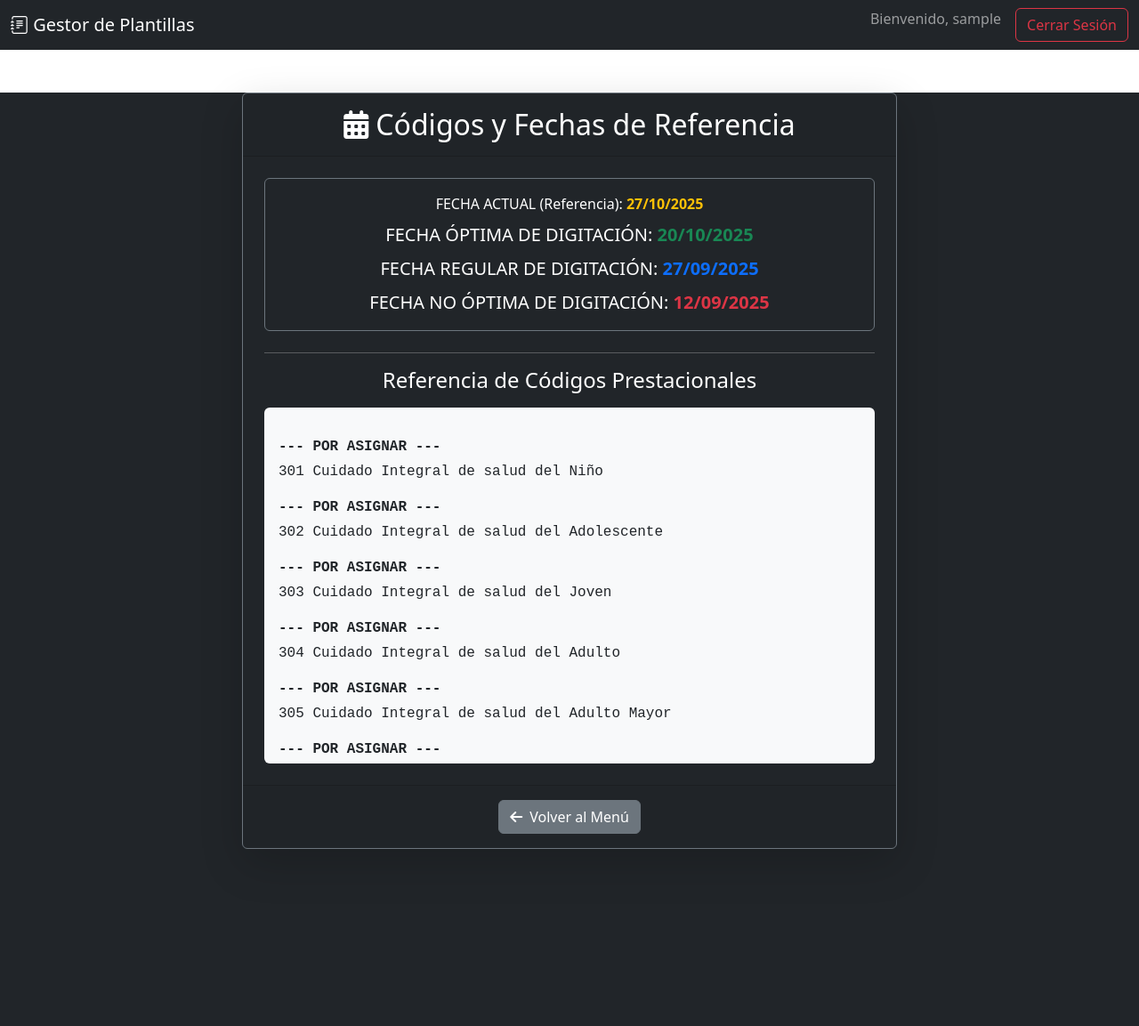
After one commit to juanccm717-cyber/gestor-plantillas-web, a Flask app: page /referencia_codigos in a window 1280 px wide. The commit adds this page. Shown: the top 1153 px of the page at 89% size. Run offline with Flask 3, Linux system fonts and the light colour scheme; the visitor is signed in with stand-in values (Sample User, id 1); some libraries are stand-ins or nearby versions.

Commit message:
Feature: Añadir página de referencia de Códigos y Fechas

```diff
--- a/api/index.py
+++ b/api/index.py
@@ -1,10 +1,21 @@
+# ==============================================================================
+#                           BLOQUE DE IMPORTACIONES
+# ==============================================================================
+
+# --- Librerías Estándar de Python ---
+import os
+import re
+from datetime import datetime, timedelta
+
+# --- Librerías de Terceros (Instaladas) ---
 from flask import Flask, render_template, request, jsonify, session, redirect, url_for, Response
 from werkzeug.security import check_password_hash, generate_password_hash
-import os
-import re # <--- CORRECCIÓN 1 y 2: Importación en el lugar correcto.
+from sqlalchemy import create_engine, text
 from dotenv import load_dotenv
-from sqlalchemy import create_engine, text
 from fpdf import FPDF
+
+# ==============================================================================
+
 
 
 # --- CONFIGURACIÓN DE LA BASE DE DATOS REAL (SUPABASE) ---
@@ -468,6 +479,29 @@
         return redirect(url_for('login'))
     return render_template('calculadora_gestacional.html')
 
+# --- RUTA PARA LA PÁGINA DE REFERENCIA DE CÓDIGOS Y FECHAS ---
+@app.route('/referencia_codigos')
+def referencia_codigos():
+    if 'username' not in session:
+        return redirect(url_for('login'))
+
+    # Lógica para calcular las fechas
+    hoy = datetime.now()
+    fecha_optima = hoy - timedelta(days=7)
+    fecha_regular = hoy - timedelta(days=30)
+    fecha_no_optima = hoy - timedelta(days=45)
+
+    # Formateamos las fechas para mostrarlas
+    fechas = {
+        "actual": hoy.strftime('%d/%m/%Y'),
+        "optima": fecha_optima.strftime('%d/%m/%Y'),
+        "regular": fecha_regular.strftime('%d/%m/%Y'),
+        "no_optima": fecha_no_optima.strftime('%d/%m/%Y')
+    }
+
+    # Pasamos las fechas y la lista de códigos a la plantilla
+    return render_template('referencia_codigos.html', fechas=fechas, codigos=CODIGOS_PRESTACIONALES_CATEGORIZADOS)
+
 
 if __name__ == '__main__':
     app.run(debug=True)
--- a/templates/base.html
+++ b/templates/base.html
@@ -12,7 +12,7 @@
     <!-- Quill Rich Text Editor CSS -->
     <link href="https://cdn.jsdelivr.net/npm/quill@2.0.2/dist/quill.snow.css" rel="stylesheet">
 
-    <!-- LÍNEA AÑADIDA PARA ICONOS (FONT AWESOME ) -->
+    <!-- LÍNEA AÑADIDA PARA ICONOS (FONT AWESOME  ) -->
     <link rel="stylesheet" href="https://cdnjs.cloudflare.com/ajax/libs/font-awesome/6.5.2/css/all.min.css">
 
     <style>
@@ -27,13 +27,25 @@
             background-color: #b02a6e;
             border-color: #a52867;
         }
+
+        /* Estilos para el botón púrpura de la página de Referencia */
+        .btn-purple {
+            color: #fff;
+            background-color: #6f42c1;
+            border-color: #6f42c1;
+        }
+        .btn-purple:hover {
+            color: #fff;
+            background-color: #5a359a;
+            border-color: #53318f;
+        }
     </style>
     {% block head %}{% endblock %}
 </head>
 <body>
     <nav class="navbar navbar-expand-lg navbar-dark bg-dark">
         <div class="container-fluid">
-            <a class="navbar-brand" href="{{ url_for('menu'  ) }}">
+            <a class="navbar-brand" href="{{ url_for('menu'   ) }}">
                 <i class="bi bi-journal-text"></i>
                 Gestor de Plantillas
             </a>
--- /dev/null
+++ b/templates/referencia_codigos.html
@@ -0,0 +1,46 @@
+{% extends "base.html" %}
+
+{% block title %}Códigos y Fechas de Referencia{% endblock %}
+
+{% block content %}
+<div class="container mt-5">
+    <div class="row justify-content-center">
+        <div class="col-md-10 col-lg-8">
+            <div class="card bg-dark text-white border-secondary shadow-lg">
+                <div class="card-header bg-dark-accent text-center py-3">
+                    <h2 class="card-title mb-0"><i class="fas fa-calendar-alt me-2"></i>Códigos y Fechas de Referencia</h2>
+                </div>
+                <div class="card-body p-4">
+
+                    <!-- Sección de Fechas -->
+                    <div class="text-center mb-4 p-3 border border-secondary rounded">
+                        <p class="mb-2">FECHA ACTUAL (Referencia): <span class="fw-bold text-warning">{{ fechas.actual }}</span></p>
+                        <p class="mb-2 fs-5">FECHA ÓPTIMA DE DIGITACIÓN: <span class="fw-bold text-success">{{ fechas.optima }}</span></p>
+                        <p class="mb-2 fs-5">FECHA REGULAR DE DIGITACIÓN: <span class="fw-bold text-primary">{{ fechas.regular }}</span></p>
+                        <p class="mb-0 fs-5">FECHA NO ÓPTIMA DE DIGITACIÓN: <span class="fw-bold text-danger">{{ fechas.no_optima }}</span></p>
+                    </div>
+
+                    <hr>
+
+                    <!-- Sección de Códigos -->
+                    <h4 class="text-center mb-3">Referencia de Códigos Prestacionales</h4>
+                    <div class="bg-light text-dark p-3 rounded" style="font-family: 'Courier New', Courier, monospace; max-height: 400px; overflow-y: auto;">
+                        {% set categoria_actual = "" %}
+                        {% for codigo in codigos %}
+                            {% if codigo.categoria != categoria_actual %}
+                                {% set categoria_actual = codigo.categoria %}
+                                <div class="fw-bold mt-3 mb-1">--- {{ categoria_actual }} ---</div>
+                            {% endif %}
+                            <div>{{ codigo.codigo }} {{ codigo.descripcion }}</div>
+                        {% endfor %}
+                    </div>
+
+                </div>
+                <div class="card-footer text-center bg-dark-accent py-3">
+                    <a href="{{ url_for('menu') }}" class="btn btn-secondary"><i class="fas fa-arrow-left me-2"></i>Volver al Menú</a>
+                </div>
+            </div>
+        </div>
+    </div>
+</div>
+{% endblock %}
```
Also changed, not shown: templates/menu.html (+16 -0 lines).
